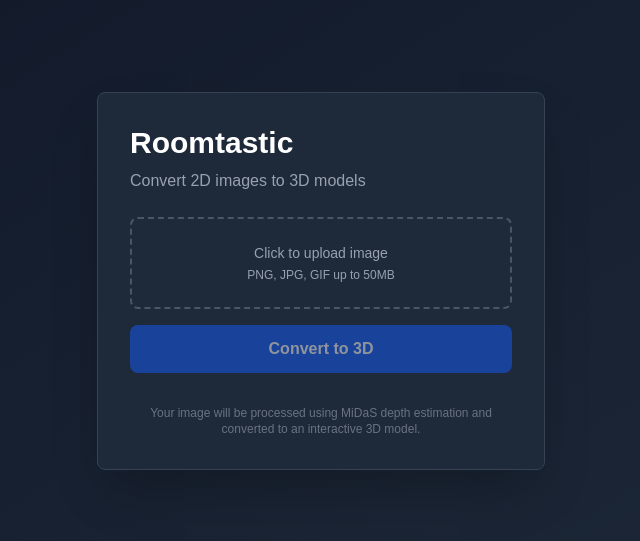
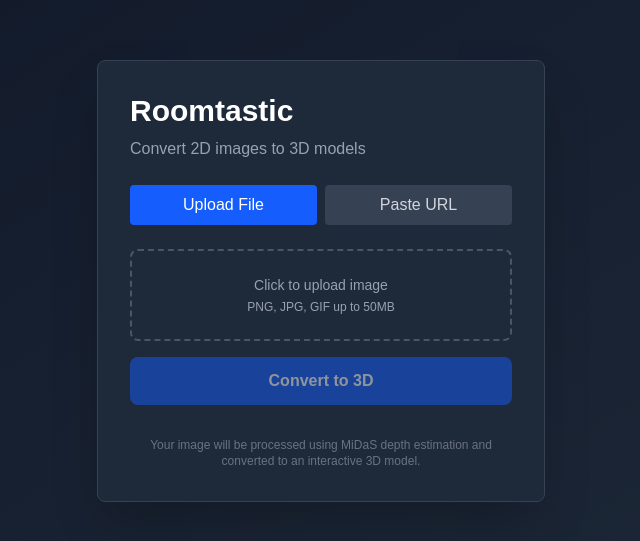
Before and after one commit to nuthanan06/roomtastic, a Next.js app in the folder frontend/: page / in a window 1280 px wide. Shown: the part 119-660 px from the top of the page, without its empty margins (319-959 px from the left). Built offline with nearby package versions, Linux system fonts and the light colour scheme.

Commit message:
add url option

```diff
--- a/frontend/components/ImageUploader.tsx
+++ b/frontend/components/ImageUploader.tsx
@@ -15,6 +15,8 @@ export const ImageUploader: React.FC = () => {
   const [isLoading, setIsLoading] = useState(false);
   const [error, setError] = useState<string | null>(null);
   const [processedData, setProcessedData] = useState<ProcessedData | null>(null);
+  const [inputMode, setInputMode] = useState<'file' | 'url'>('file');
+  const [url, setUrl] = useState<string>('');
 
   const handleFileSelect = (e: React.ChangeEvent<HTMLInputElement>) => {
     const selectedFile = e.target.files?.[0];
@@ -67,6 +69,37 @@ export const ImageUploader: React.FC = () => {
     }
   };
 
+  const handleUrlSubmit = async () => {
+    if (!url.trim()) {
+      setError('Please enter a URL');
+      return;
+    }
+
+    setIsLoading(true);
+    setError(null);
+
+    try {
+      const response = await axios.post('http://localhost:8080/api/process-url', { url });
+
+      if (response.data.success) {
+        setProcessedData({
+          originalImage: response.data.originalImage,
+          depthMap: response.data.depthMap,
+        });
+      } else {
+        setError(response.data.error || 'Processing failed');
+      }
+    } catch (err) {
+      if (axios.isAxiosError(err)) {
+        setError(`Error: ${err.response?.data?.error || err.message}`);
+      } else {
+        setError('An error occurred during processing');
+      }
+    } finally {
+      setIsLoading(false);
+    }
+  };
+
   if (processedData) {
     return (
       <div className="w-full h-screen flex flex-col">
@@ -98,7 +131,42 @@ export const ImageUploader: React.FC = () => {
         <h1 className="text-3xl font-bold text-white mb-2">Roomtastic</h1>
         <p className="text-gray-400 mb-6">Convert 2D images to 3D models</p>
 
+        {/* Toggle between File and URL modes */}
+        <div className="flex gap-2 mb-6">
+          <button
+            onClick={() => {
+              setInputMode('file');
+              setUrl('');
+              setError(null);
+            }}
+            className={`flex-1 py-2 px-4 rounded font-medium transition ${
+              inputMode === 'file'
+                ? 'bg-blue-600 text-white'
+                : 'bg-gray-700 text-gray-300 hover:bg-gray-600'
+            }`}
+          >
+            Upload File
+          </button>
+          <button
+            onClick={() => {
+              setInputMode('url');
+              setFile(null);
+              setPreview(null);
+              setError(null);
+            }}
+            className={`flex-1 py-2 px-4 rounded font-medium transition ${
+              inputMode === 'url'
+                ? 'bg-blue-600 text-white'
+                : 'bg-gray-700 text-gray-300 hover:bg-gray-600'
+            }`}
+          >
+            Paste URL
+          </button>
+        </div>
+
         <div className="space-y-4">
+          {inputMode === 'file' ? (
+            <>
               {/* File Preview */}
               {preview && (
                 <div className="relative overflow-hidden rounded-lg border-2 border-gray-600">
@@ -137,6 +205,40 @@ export const ImageUploader: React.FC = () => {
               >
                 {isLoading ? 'Processing... (this may take a minute)' : 'Convert to 3D'}
               </button>
+            </>
+          ) : (
+            <>
+              {/* URL Input */}
+              <div>
+                <input
+                  type="url"
+                  placeholder="Paste product URL (e.g., ikea.com/products/...)"
+                  value={url}
+                  onChange={(e) => {
+                    setUrl(e.target.value);
+                    setError(null);
+                  }}
+                  className="w-full bg-gray-700 text-white px-4 py-3 rounded-lg border border-gray-600 focus:border-blue-400 focus:outline-none transition placeholder-gray-500"
+                />
+              </div>
+
+              {/* Error Message */}
+              {error && (
+                <div className="bg-red-900/30 border border-red-600 text-red-200 px-4 py-3 rounded text-sm">
+                  {error}
+                </div>
+              )}
+
+              {/* Submit Button */}
+              <button
+                onClick={handleUrlSubmit}
+                disabled={!url.trim() || isLoading}
+                className="w-full bg-blue-600 text-white font-semibold py-3 rounded-lg hover:bg-blue-700 disabled:opacity-50 disabled:cursor-not-allowed transition"
+              >
+                {isLoading ? 'Processing... (this may take a minute)' : 'Process URL'}
+              </button>
+            </>
+          )}
 
           {/* Info Text */}
           <p className="text-xs text-gray-500 text-center mt-4">
```
Lines whose indentation alone changed are shown as unchanged.
